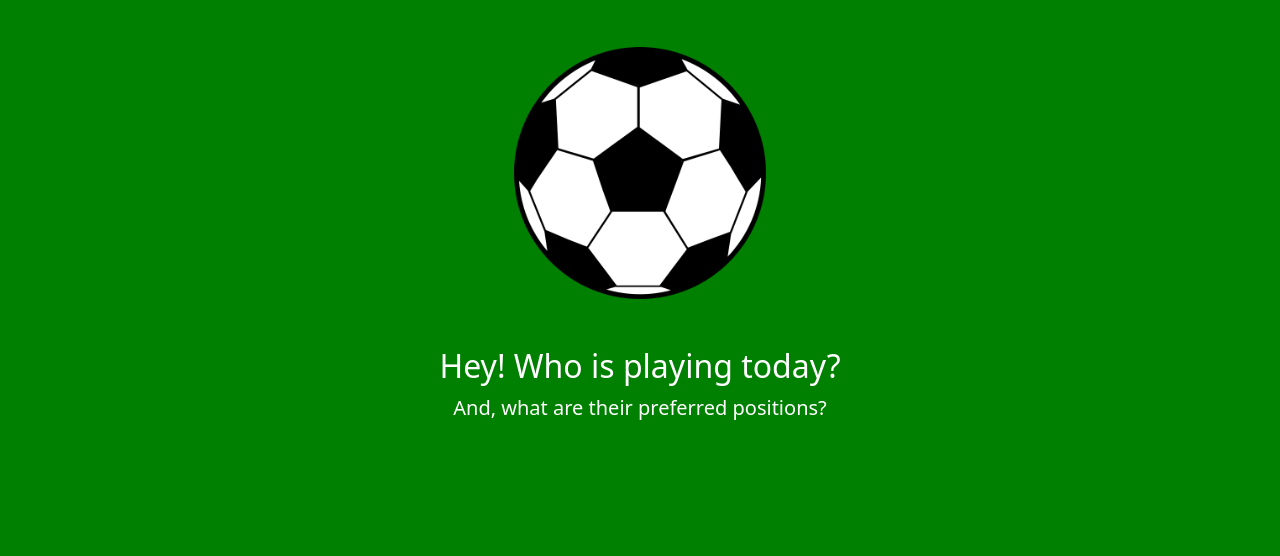
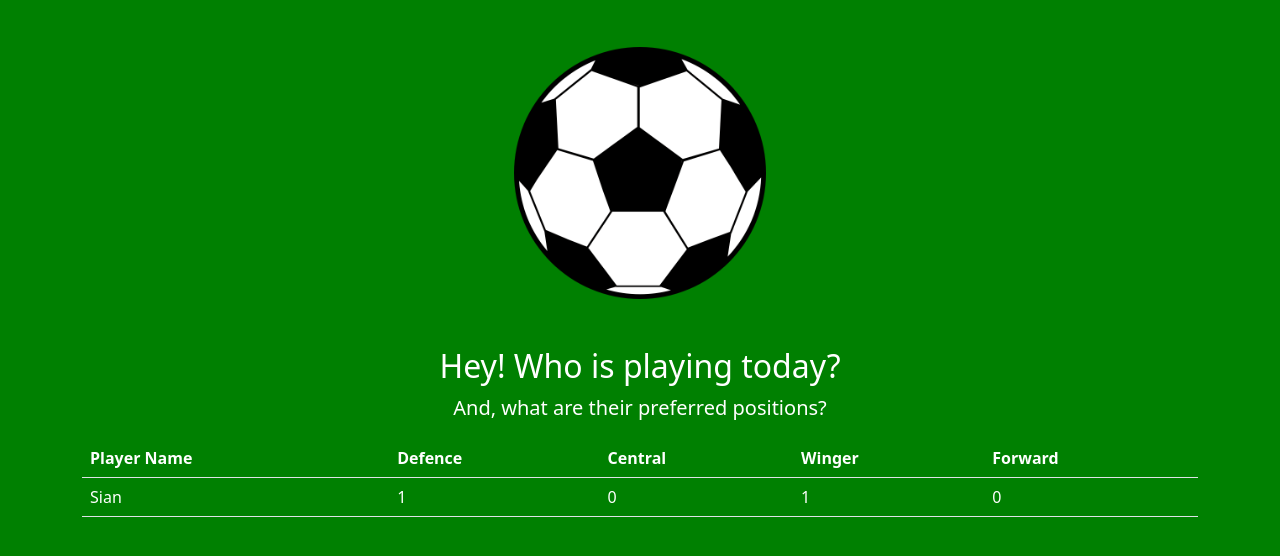
Before and after one commit to superresolusian/auto_pete, a Flask app: page / in a window 1280 px wide. Shown: the part 207-763 px from the top of the page. Run offline with Flask 2, Linux system fonts and the light colour scheme.

Commit message:
WIP: create player preferred positions table

```diff
--- a/app/templates/index.html
+++ b/app/templates/index.html
@@ -13,6 +13,8 @@
     <section class="pt-5">
         <h2>Hey! Who is playing today?</h2>
         <p class="lead">And, what are their preferred positions?</p>
+
+        {% include "player_table.html" %}
     </section>
 
 </div>
--- /dev/null
+++ b/app/templates/player_table.html
@@ -0,0 +1,20 @@
+<table class="table">
+    <thead>
+        <tr>
+            <th>Player Name</th>
+            <th>Defence</th>
+            <th>Central</th>
+            <th>Winger</th>
+            <th>Forward</th>
+        </tr>
+    </thead>
+    <thead>
+        <tr>
+            <td>Sian</td>
+            <td>1</td>
+            <td>0</td>
+            <td>1</td>
+            <td>0</td>
+        </tr>
+    </thead>
+</table>
```
